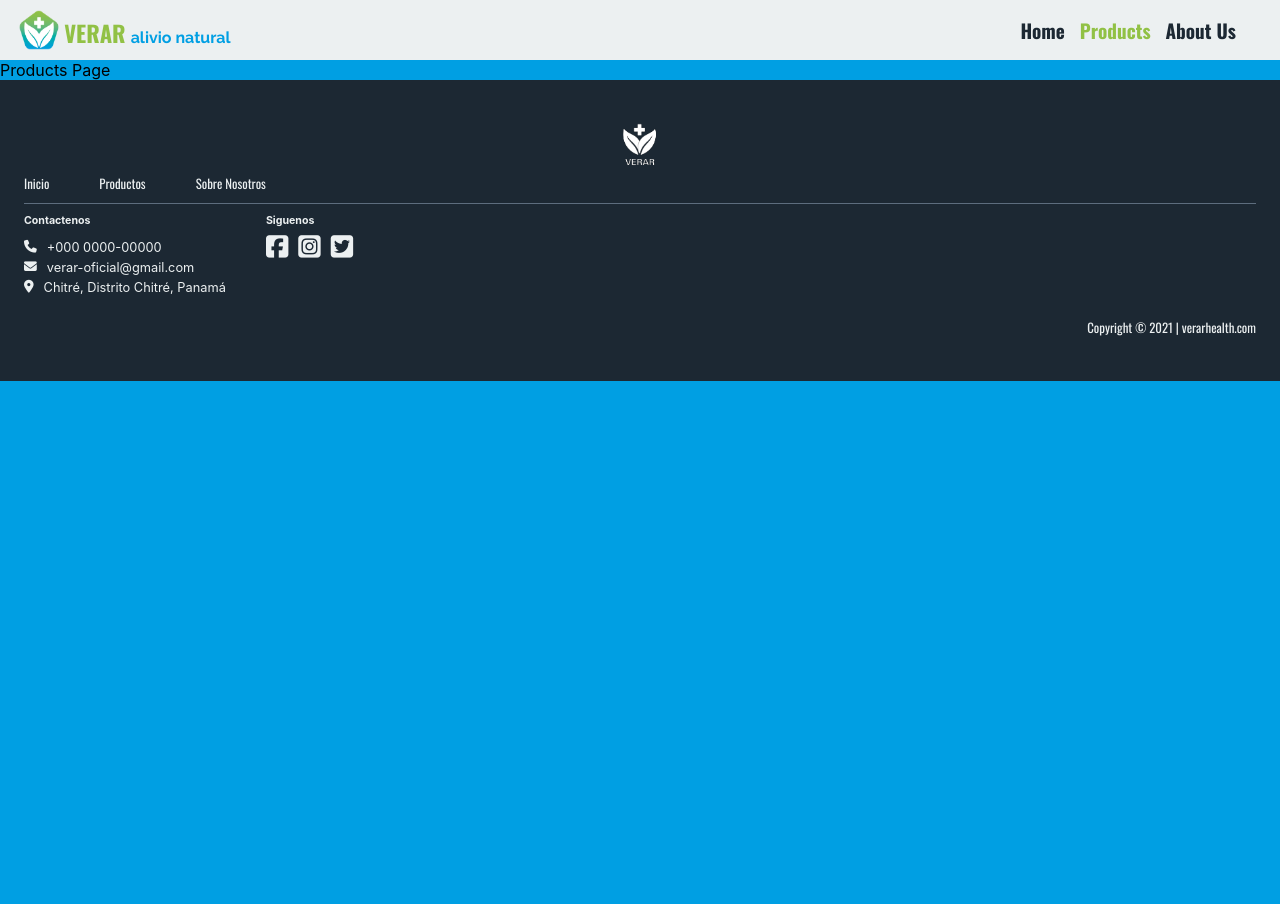
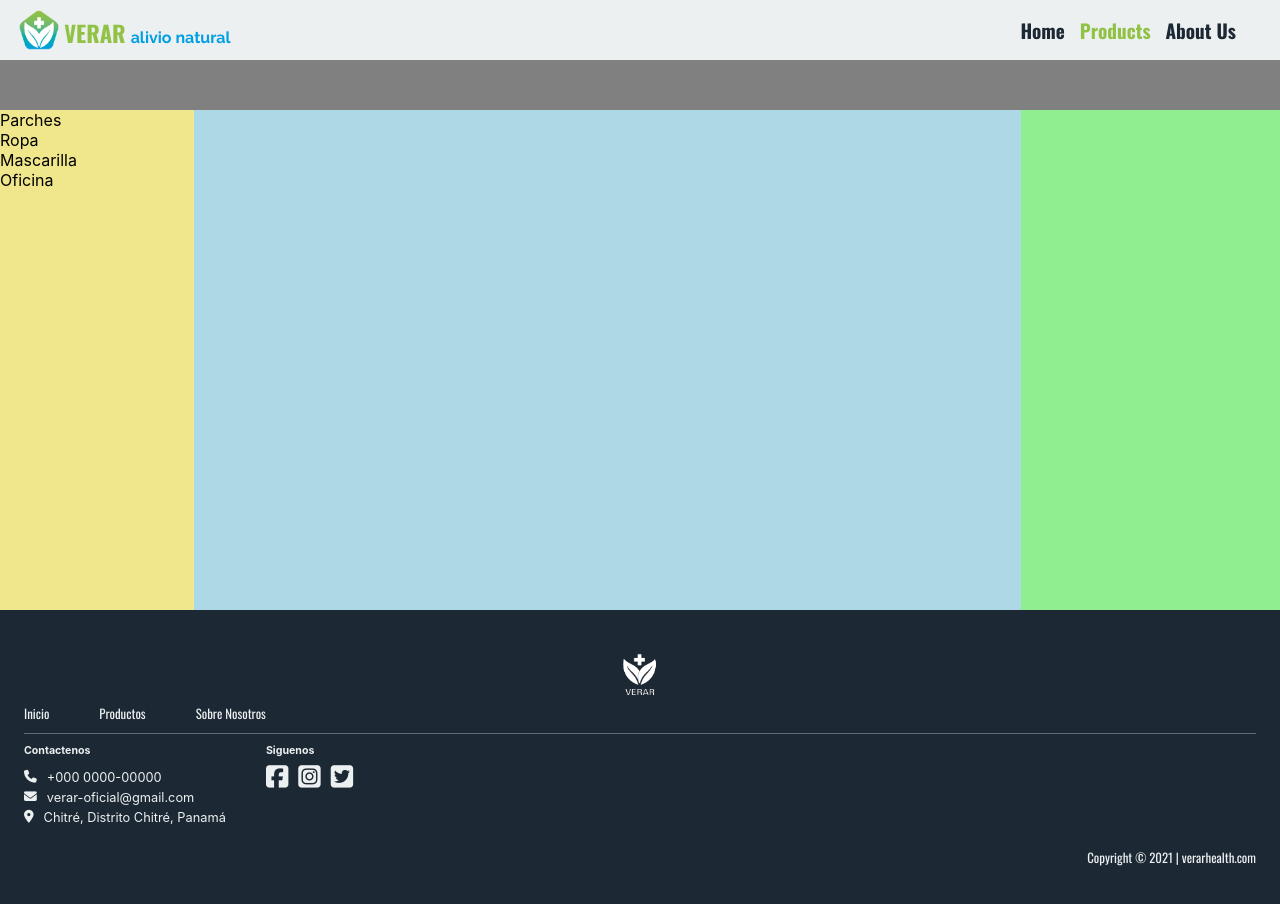
Before and after one commit to NahumCRep/VerarWeb, a React (Create React App) app: page /products in a window 1280 px wide. Shown: the top 904 px of the page. Before the commit the page ends 800 px from the top, so only its background shows below. Built offline with nearby package versions, Linux system fonts and the light colour scheme; a web font is replaced by a local one.

Commit message:
Productos Page Layout

```diff
--- /dev/null
+++ b/src/assets/css/products-styles/products.css
@@ -0,0 +1,38 @@
+@import url('../root-variables.css');
+
+.products-body{
+    width: 100%;
+    height: 100%;
+    background-color: brown;
+}
+
+.second-nav{
+    width: 100%;
+    height: 50px;
+    background: gray;
+}
+
+.product-container{
+    width: 100%;
+    height: 500px;
+    background:indigo;
+    display: flex;
+}
+
+.product-side-menu{
+    width: 300px;
+    height: 100%;
+    background:khaki;
+}
+
+.product-content{
+    width: 100%;
+    height: 100%;
+    background:lightblue;
+}
+
+.product-list{
+    width: 400px;
+    height: 100%;
+    background:lightgreen;
+}
--- a/src/assets/pages/Products.js
+++ b/src/assets/pages/Products.js
@@ -1,9 +1,22 @@
 import React from 'react';
+import '../css/products-styles/products.css';
 
 const Prodcuts = () => {
     return(
-        <div>
-            Products Page
+        <div className="products-body">
+            <div className="second-nav"></div>
+            <div className="product-container">
+                <div className="product-side-menu">
+                    <ul>
+                        <li>Parches</li>
+                        <li>Ropa</li>
+                        <li>Mascarilla</li>
+                        <li>Oficina</li>
+                    </ul>
+                </div>
+                <div className="product-content"></div>
+                <div className="product-list"></div>
+            </div>
         </div>
     )
 }
```
